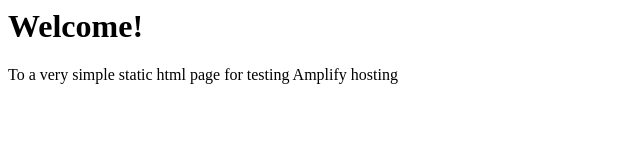
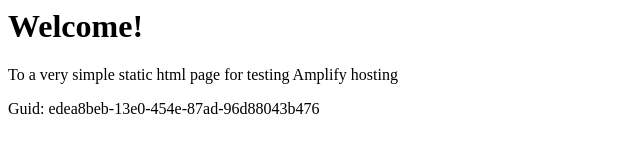
Before and after one commit to amplify-github-test-hkg/Github-PR-Commit-Integration-Test-DoNotTouch-Gith-P5X5MO5I-v1-prod-ap-east-1, a website: page src/index.html in a window 1280 px wide. Shown: the whole page, without its empty margins (0-640 px from the left). Drawn offline with Linux system fonts and the light colour scheme.

Commit message:
commit from integ tests

```diff
--- a/src/index.html
+++ b/src/index.html
@@ -1,3 +1,5 @@
+
+
 <html lang="en">
 
 <head>
@@ -10,6 +12,6 @@
 <body>
     <h1>Welcome!</h1>
     <p>To a very simple static html page for testing Amplify hosting</p>
-</body>
+    <p>Guid: edea8beb-13e0-454e-87ad-96d88043b476</p></body>
 
 </html>
```
